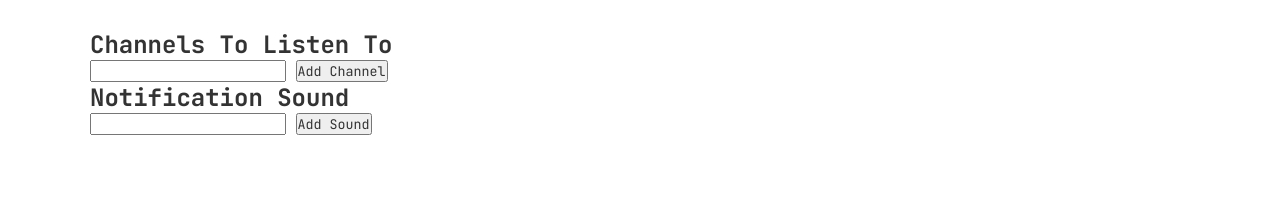
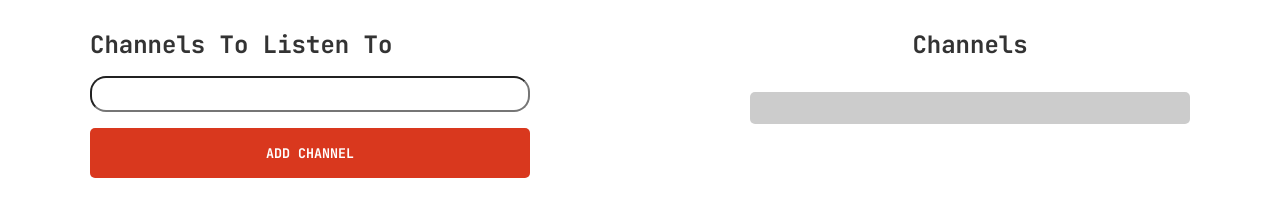
Before and after one commit to JannatinNaim/Archives, a plain HTML site: page docs/app/index.html in a window 1280 px wide. Shown: the part 103-320 px from the top of the page. Drawn offline with nearby package versions, Linux system fonts and the light colour scheme.

Commit message:
update app styles

```diff
--- a/docs/app/index.html
+++ b/docs/app/index.html
@@ -41,14 +41,14 @@
                 <div id="branding">
                     <img src="../src/images/profile.png" alt="Profile Picture" />
 
-                    <h1><a href="#">Chat Alerts</a></h1>
+                    <h1><a href="../index.html">Chat Alerts</a></h1>
                 </div>
                 <!-- * PAGE BRANDING | END -->
 
                 <!-- * MAIN NAVBAR | START -->
                 <nav id="main-navbar">
                     <ul>
-                        <li><a href="#">Home</a></li>
+                        <li><a href="../index.html">Home</a></li>
                         <li><a href="#">About</a></li>
                         <li><a href="#">Guide</a></li>
                         <li><a href="#">GitHub</a></li>
@@ -59,24 +59,28 @@
             </header>
             <!-- * PAGE HEADER | END -->
 
+            <div class="main">
                 <div class="input-fields">
-                <section>
+                    <section class="channel_inputs">
                         <h1>Channels To Listen To</h1>
 
                         <input type="text" name="channel" id="channel_name_input" />
-                    <button id="add_channel_button">Add Channel</button>
+                        <button id="add_channel_button" type="submit" class="call-to-action">Add Channel</button>
                     </section>
 
-                <section>
+                    <!-- TODO: ADD ABILITY TO SELECT CUSTOM NOTIFICATION SOUND -->
+                    <!-- <section>
                     <h1>Notification Sound</h1>
 
                     <input type="text" name="channel" id="channel_name_input" />
                     <button id="add_channel_button">Add Sound</button>
-                </section>
+                </section> -->
                 </div>
 
                 <div class="channel-lists">
+                    <h1>Channels</h1>
                     <ul id="channels_list"></ul>
+                </div>
             </div>
         </div>
 
--- a/docs/src/css/app.css
+++ b/docs/src/css/app.css
@@ -0,0 +1,69 @@
+/* * MAIN */
+/* Flex elements with half of the screen width. */
+.main {
+    display: flex;
+    justify-content: space-between;
+}
+
+/* * INPUT FIELDS */
+/* Add bottom margins to input fields and set width. */
+.input-fields {
+    margin-bottom: 2rem;
+    width: 40%;
+}
+
+/* Style channel name input field. */
+#channel_name_input {
+    margin: 1rem 0;
+    width: 300px;
+    height: 36px;
+    border-radius: 1rem;
+    padding: 8px;
+    width: 100%;
+}
+
+/* Set width to 100%. */
+#add_channel_button {
+    width: 100%;
+}
+
+/* Change border on focus. */
+#channel_name_input:focus {
+    outline: none;
+    border: 2px solid #d9381e;
+}
+
+/* * CHANNEL LIST */
+/* Set width for channels list. */
+.channel-lists {
+    width: 40%;
+}
+/* Change channel list title size and add margin. */
+.channel-lists h1 {
+    font-size: 24px;
+    margin-bottom: 2rem;
+    text-align: center;
+}
+
+/* Style channel lists. */
+#channels_list {
+    display: flex;
+    flex-direction: column;
+    justify-content: center;
+    align-items: center;
+    background: #ccc;
+    padding: 1rem;
+    border-radius: 5px;
+}
+
+/* Style individual channel name items. */
+#channels_list li {
+    background: grey;
+    margin-bottom: 1rem;
+    padding: 1rem;
+    border-radius: 5px;
+    color: white;
+    display: block;
+    width: 100%;
+    text-align: center;
+}
--- a/docs/src/css/utility.css
+++ b/docs/src/css/utility.css
@@ -27,4 +27,5 @@
     /* Vermilion Red background with rounded borders. */
     background-color: #d9381e;
     border-radius: 5px;
+    border: none;
 }
--- a/docs/src/js/app.js
+++ b/docs/src/js/app.js
@@ -35,7 +35,7 @@ addChannelButton.addEventListener('click', async (event) => addChannels());
 /*
  * Add channels to the channels list and TMI client.
  */
-const addChannels = () => {
+const addChannels = async () => {
     // Stop if input value of channel name is empty.
     if (channelNameInput.value === '') return;
 
```
Also changed, not shown: docs/index.html (+2 -2 lines). Lines whose indentation alone changed are shown as unchanged.
